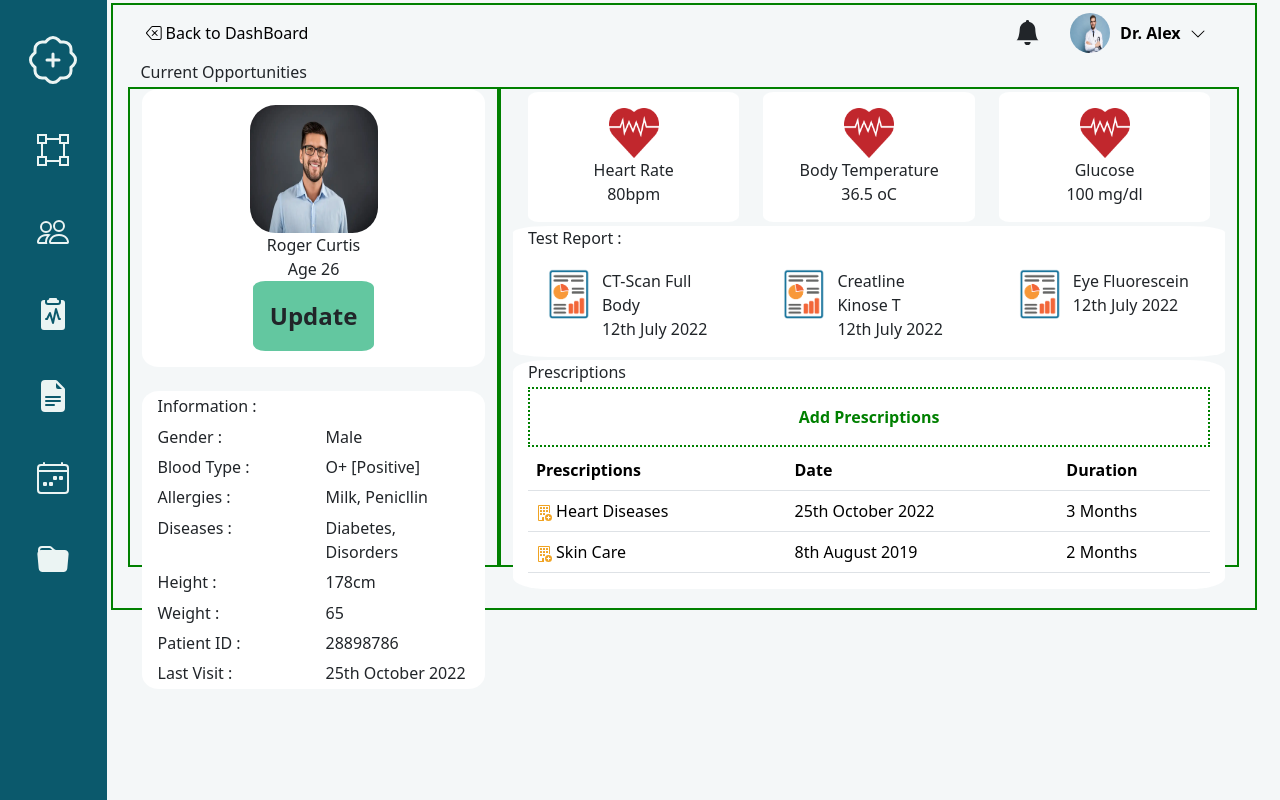
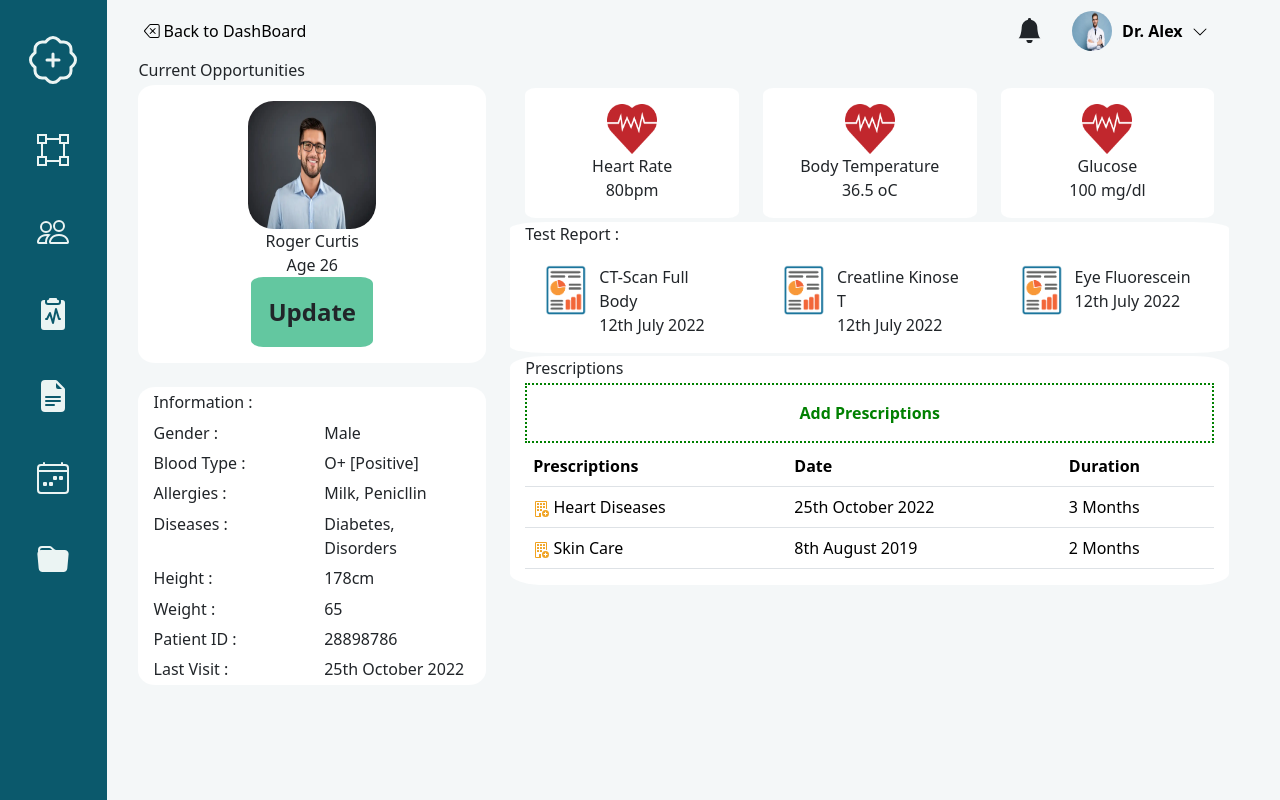
Before and after one commit to HarshitRatan/Healthcare-Tool-Patient-Page-clone, a plain HTML site: page index.html in a window 1280 px wide. Drawn offline with nearby package versions, Linux system fonts and the light colour scheme.

Commit message:
border removed

```diff
--- a/index.html
+++ b/index.html
@@ -200,7 +200,7 @@
           </div>
         </div>
         <!-- Main Content Bar -->
-        <div class="col-11" style="border: 2px solid green; margin-left: 6rem">
+        <div class="col-11" style="margin-left: 6rem">
           <div style="height: 600px">
             <!-- First Row -->
             <div class="row align-items-center">
@@ -308,7 +308,7 @@
             </div>
             <!-- Main Row -->
             <div class="row" style="height: 30rem">
-              <div class="col-4" style="height: 100%; border: 2px solid green">
+              <div class="col-4" style="height: 100%;">
                 <div class="image-card">
                   <img
                     src="/Image/profile-photo.webp"
@@ -398,7 +398,7 @@
                   </div>
                 </div>
               </div>
-              <div class="col-8" style="height: 100%; border: 2px solid green">
+              <div class="col-8" style="height: 100%;">
                 <div class="row">
                   <div class="col-4">
                     <div class="image-card">
```
